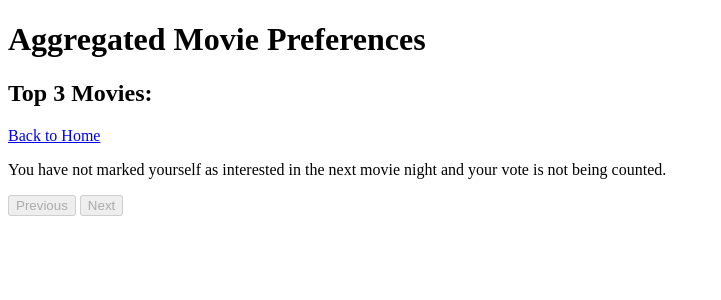
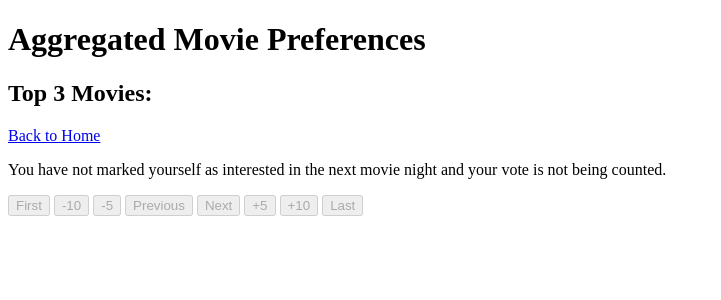
Before and after one commit to daniel-bulger/ranked-choice-voting, a Flask app: template templates/results.html in a window 1280 px wide. Shown: the top 300 px of the page, without its empty margins (0-721 px from the left). Run offline with Flask 3, Linux system fonts and the light colour scheme; the template is opened without the code that fills it, so the values that code supplies are empty; parts of the project's set-up code (start-up, migrations or seed data) failed here and were passed over.

Commit message:
Add more round navigation options to results.html

```diff
--- a/templates/results.html
+++ b/templates/results.html
@@ -21,8 +21,15 @@
     {% else %}
     <p>You have not marked yourself as interested in the next movie night and your vote is not being counted.</p>
     {% endif %}
+    <button id="firstButton" disabled>First</button>
+    <button id="prev10Button" disabled>-10</button>
+    <button id="prev5Button" disabled>-5</button>
     <button id="prevButton" disabled>Previous</button>
     <button id="nextButton" disabled>Next</button>
+    <button id="next5Button" disabled>+5</button>
+    <button id="next10Button" disabled>+10</button>
+    <button id="lastButton" disabled>Last</button>
+
     <div id="rounds"></div>
     <script>
         let rounds = JSON.parse('{{ votes|tojson|safe }}');
@@ -55,13 +62,31 @@
             document.getElementById('rounds').innerHTML = html;
 
             // Enable or disable buttons based on the current round
+            document.getElementById('firstButton').disabled = (number === 1);
+            document.getElementById('prev10Button').disabled = (number <= 10);
+            document.getElementById('prev5Button').disabled = (number <= 5);
             document.getElementById('prevButton').disabled = (number === 1);
             document.getElementById('nextButton').disabled = (number === rounds.length);
+            document.getElementById('next5Button').disabled = (number + 5 > rounds.length);
+            document.getElementById('next10Button').disabled = (number + 10 > rounds.length);
+            document.getElementById('lastButton').disabled = (number === rounds.length);
         }
 
         document.getElementById('prevButton').addEventListener('click', function() {
             if (currentRound > 1) {
                 currentRound--;
+                showRound(currentRound);
+            }
+        });
+        document.getElementById('prev5Button').addEventListener('click', function() {
+            if (currentRound > 5) {
+                currentRound -= 5;
+                showRound(currentRound);
+            }
+        });
+        document.getElementById('prev10Button').addEventListener('click', function() {
+            if (currentRound > 10) {
+                currentRound -= 10;
                 showRound(currentRound);
             }
         });
@@ -72,6 +97,31 @@
                 showRound(currentRound);
             }
         });
+        document.getElementById('next5Button').addEventListener('click', function() {
+            if (currentRound + 5 <= rounds.length) {
+                currentRound += 5;
+                showRound(currentRound);
+            }
+        });
+        document.getElementById('next10Button').addEventListener('click', function() {
+            if (currentRound + 10 <= rounds.length) {
+                currentRound += 10;
+                showRound(currentRound);
+            }
+        });
+
+        document.getElementById('firstButton').addEventListener('click', function() {
+            if (currentRound > 1) {
+                currentRound = 1;
+                showRound(currentRound);
+            }
+        });
+        document.getElementById('lastButton').addEventListener('click', function() {
+            if (currentRound < rounds.length) {
+                currentRound = rounds.length;
+                showRound(currentRound);
+            }
+        });
 
         // Show the first round initially
         showRound(currentRound);
```
